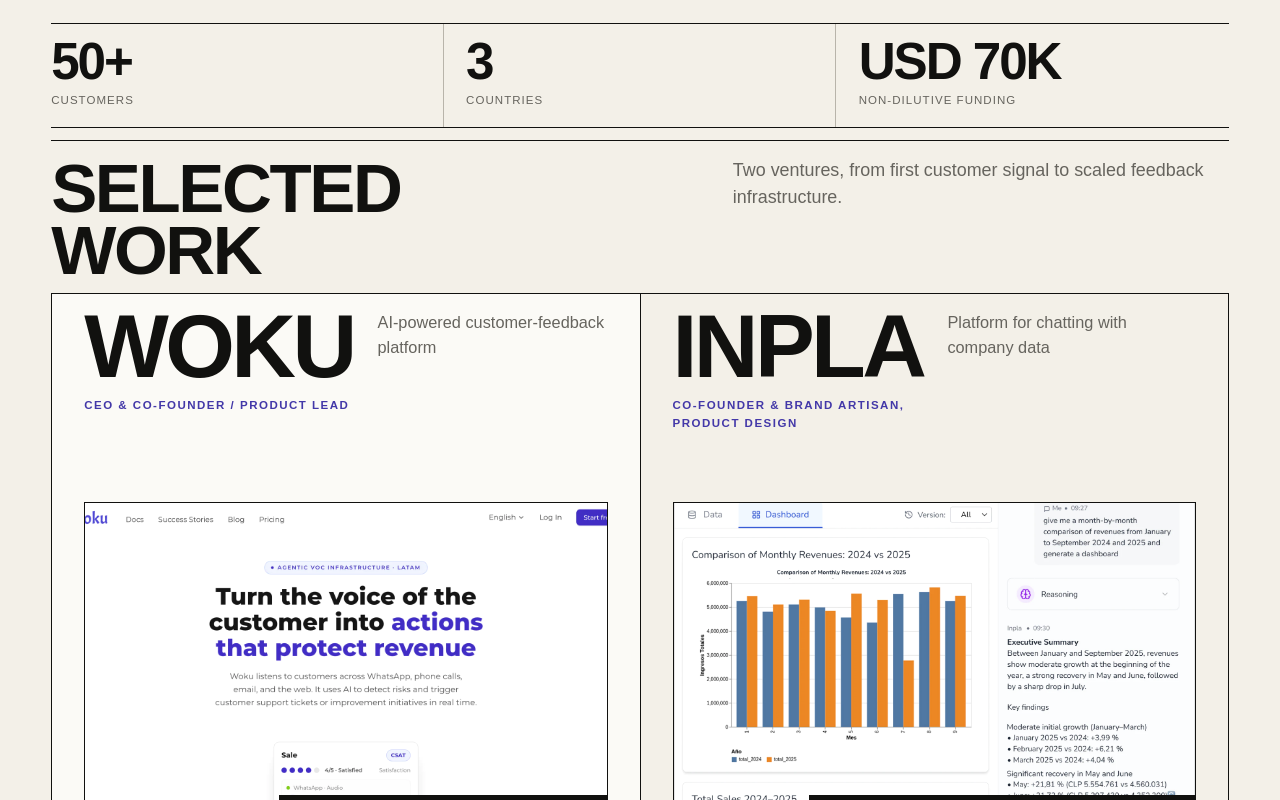
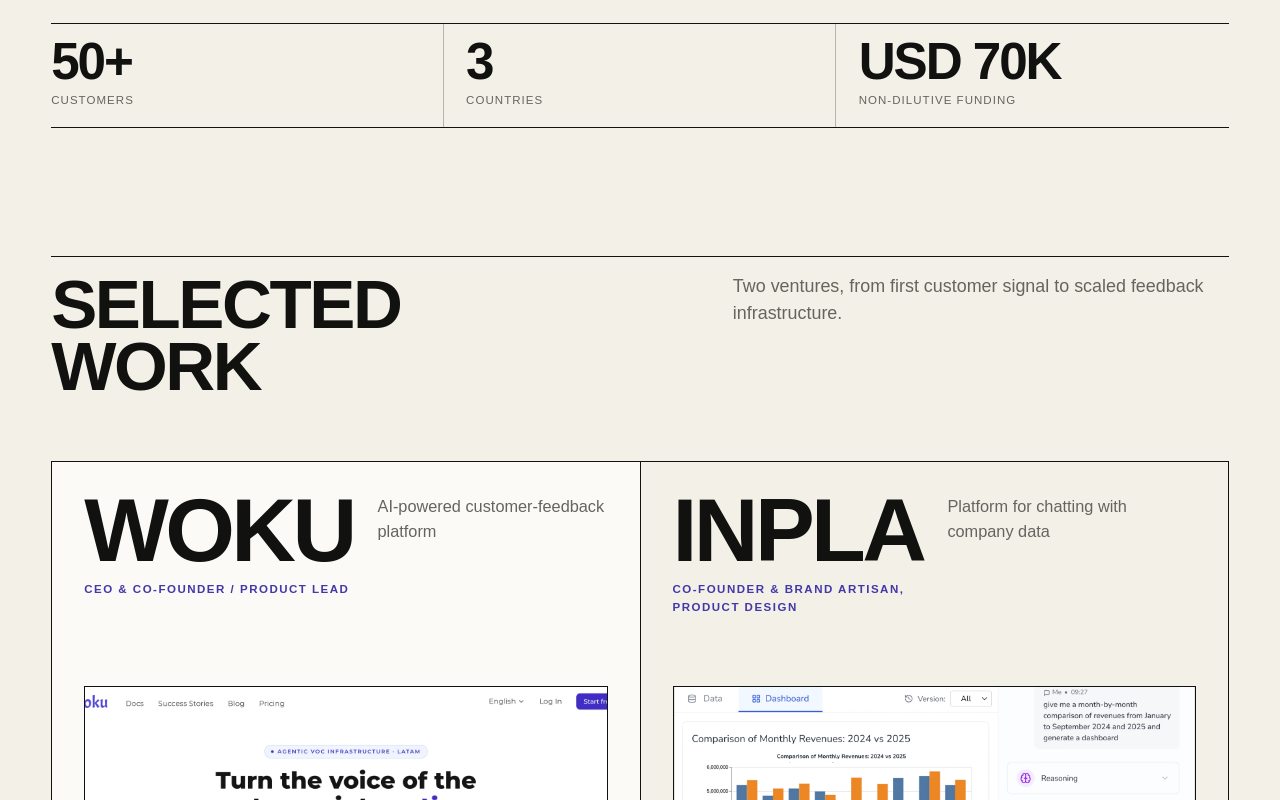
Before and after one commit to PauRiquelmee/pauriquelmee.github.io, a Next.js app: page / in a window 1280 px wide. Shown: the part 900-1700 px from the top of the page. Built offline with nearby package versions, Linux system fonts and the light colour scheme; a web font is replaced by a local one.

Commit message:
💄 Restore selected work spacing rhythm

```diff
--- a/src/app/globals.css
+++ b/src/app/globals.css
@@ -199,9 +199,6 @@
 .hero-evidence dt { margin-top: 0.55rem; color: var(--muted); font-size: 0.72rem; letter-spacing: 0.09em; text-transform: uppercase; }
 
 .section { width: min(100%, var(--max-width)); margin: 0 auto; padding: var(--section-space) var(--page-gutter); }
-.selected-work { padding-top: 0.75rem; }
-.selected-work .section-heading { margin-bottom: 0.75rem; }
-.selected-work .project-card { padding-top: 1rem; }
 .section-heading { margin-bottom: clamp(2.5rem, 5vw, 5rem); padding-top: 1rem; border-top: 1px solid var(--ink); }
 .section-heading-row { display: grid; grid-template-columns: minmax(13rem, 1fr) minmax(18rem, 1fr); gap: 2rem; }
 .section-heading h2, .education-block > h2 { font-family: var(--font-display); font-size: clamp(2.6rem, 5.4vw, 5.5rem); font-weight: 700; letter-spacing: -0.035em; line-height: 0.9; text-transform: uppercase; }
```
Also changed, not shown: 4 other files (tests, documents, lock files or other folders).
